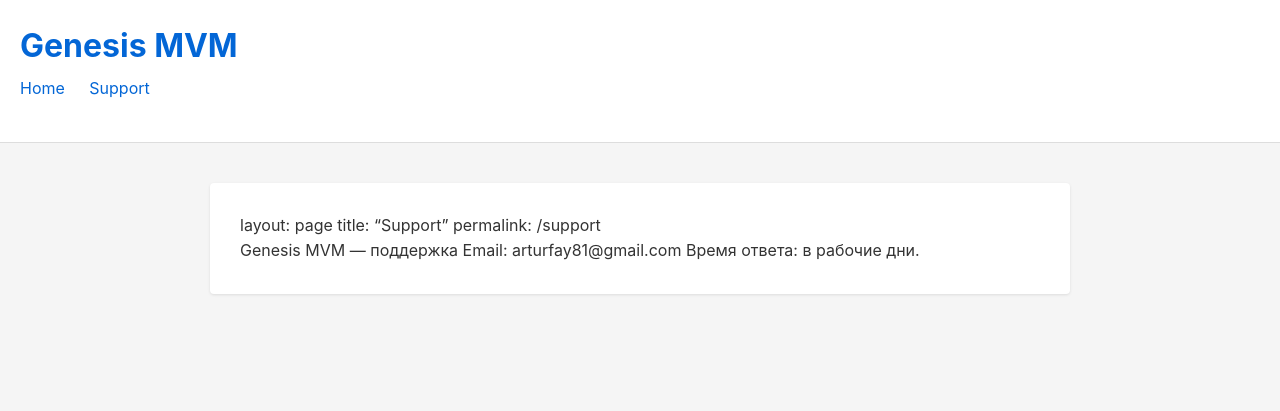
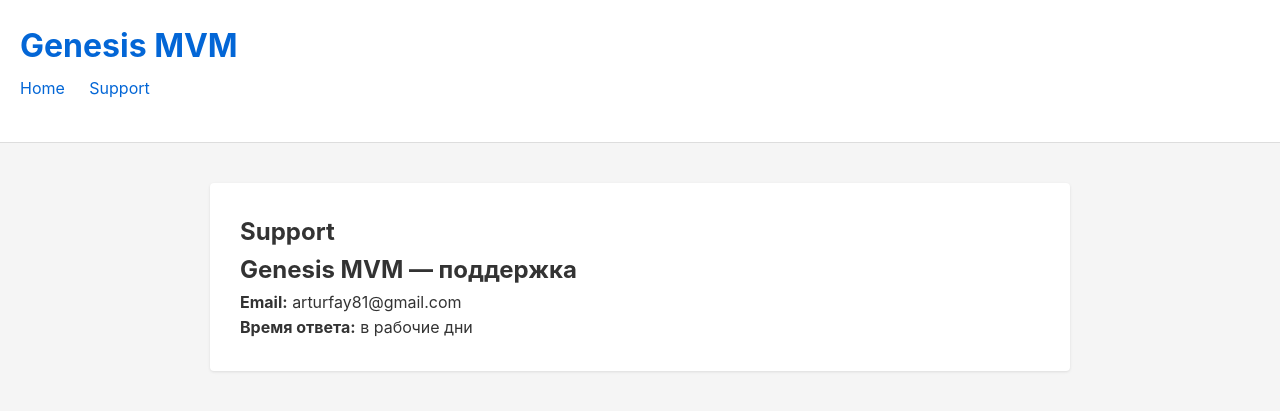
Before and after one commit to arturfay81-hub/arturfay81-hub.github.io, a Jekyll site: the page built from support.md, in a window 1280 px wide. Shown: the top 411 px of the page. Built offline with Jekyll 4.4.1, drawn with Linux system fonts in a browser that asks for light colours; our own code applies the rules of GitHub Pages for plain Markdown files; part of the change alters nothing that is shown.

Commit message:
Fix support.md frontmatter format

```diff
--- a/support.md
+++ b/support.md
@@ -1,7 +1,11 @@
+---
 layout: page
 title: "Support"
 permalink: /support
+---
 
-Genesis MVM — поддержка
-Email: arturfay81@gmail.com
-Время ответа: в рабочие дни.
+# Genesis MVM — поддержка
+
+**Email:** arturfay81@gmail.com
+
+**Время ответа:** в рабочие дни
```
